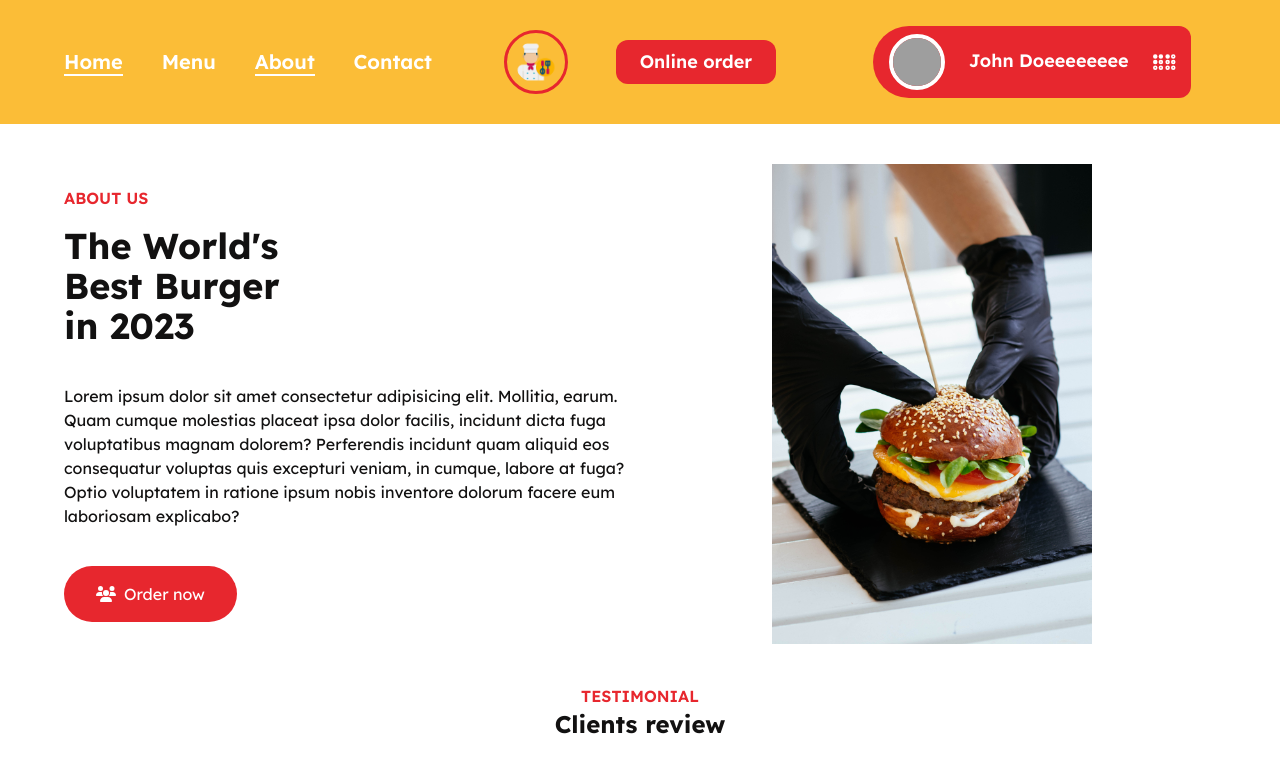
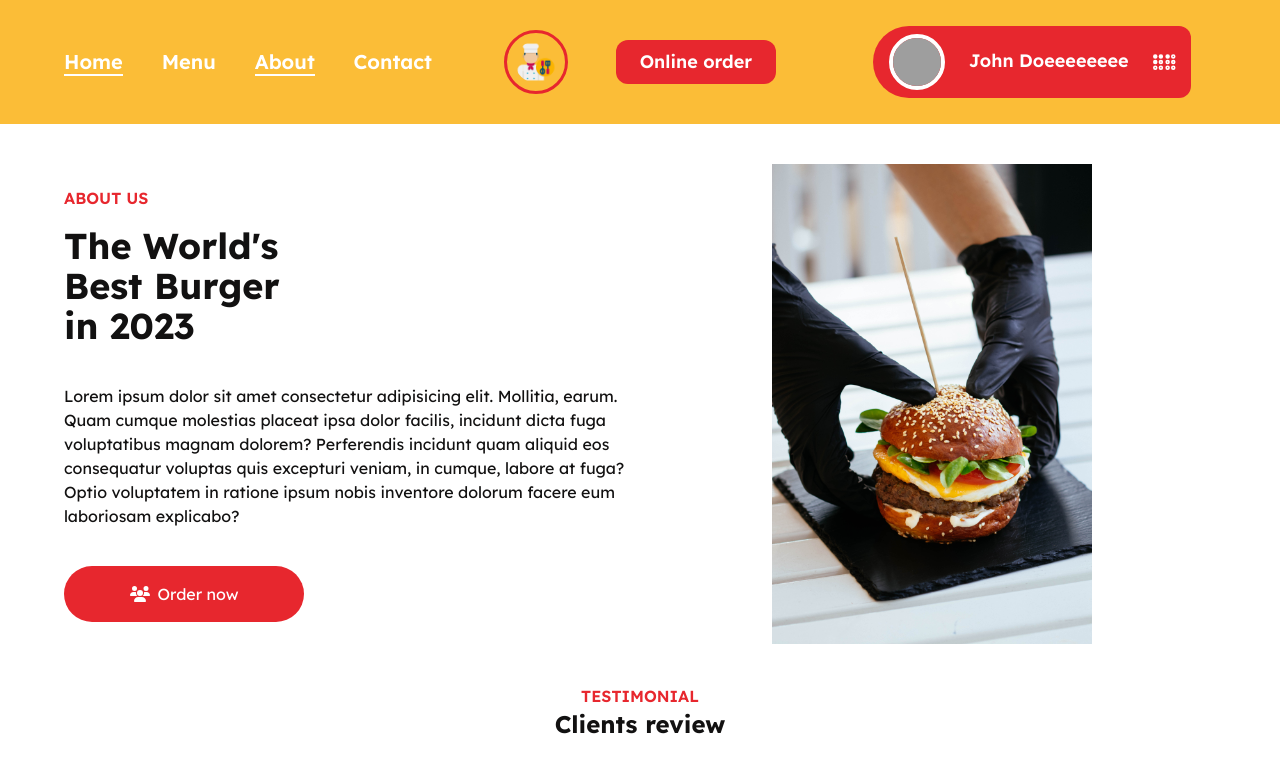
Before and after one commit to stefanvulpe-dev/flip-that-burger, a React (Vite) app in the folder frontend/: page /flip-that-burger/about in a window 1280 px wide. Shown: the top 778 px of the page. Built offline with nearby package versions, Linux system fonts and the light colour scheme; grey boxes are pictures that could not be loaded.

Commit message:
fix(front): buttons wrapping issue

```diff
--- a/frontend/src/components/main/promo/PromoSection.tsx
+++ b/frontend/src/components/main/promo/PromoSection.tsx
@@ -30,7 +30,7 @@ export function PromoSection({
       </p>
       <Link
         to='/order'
-        className='text-accent-400 font-semibold bg-accent-200 px-6 py-3 rounded-full md:justify-self-start md:group-last-of-type:justify-self-end transition-colors hover:bg-accent-300'>
+        className='w-4/6 max-w-[15rem] text-center text-accent-400 text-sm lg:text-base font-semibold bg-accent-200 px-4 py-3 rounded-full md:justify-self-start md:group-last-of-type:justify-self-end transition-colors hover:bg-accent-300'>
         <FontAwesomeIcon icon={icon} className='pr-2' />
         {buttonText}
       </Link>
--- a/frontend/src/components/presentation/PresentationSection.tsx
+++ b/frontend/src/components/presentation/PresentationSection.tsx
@@ -30,7 +30,7 @@ export function PresentationSection({
       </p>
       <Link
         to={link}
-        className='text-accent-400 text-sm md:text-base bg-accent-200 rounded-full px-8 py-4 transition-colors hover:bg-accent-300 md:row-start-4 md:row-end-5 md:self-start'>
+        className='w-5/6 max-w-[15rem] text-accent-400 text-center text-sm lg:text-base bg-accent-200 rounded-full px-8 py-4 transition-colors hover:bg-accent-300 md:row-start-4 md:row-end-5 md:self-start'>
         <FontAwesomeIcon icon={faUsers} className='pr-2'></FontAwesomeIcon>
         {linkText}
       </Link>
```
